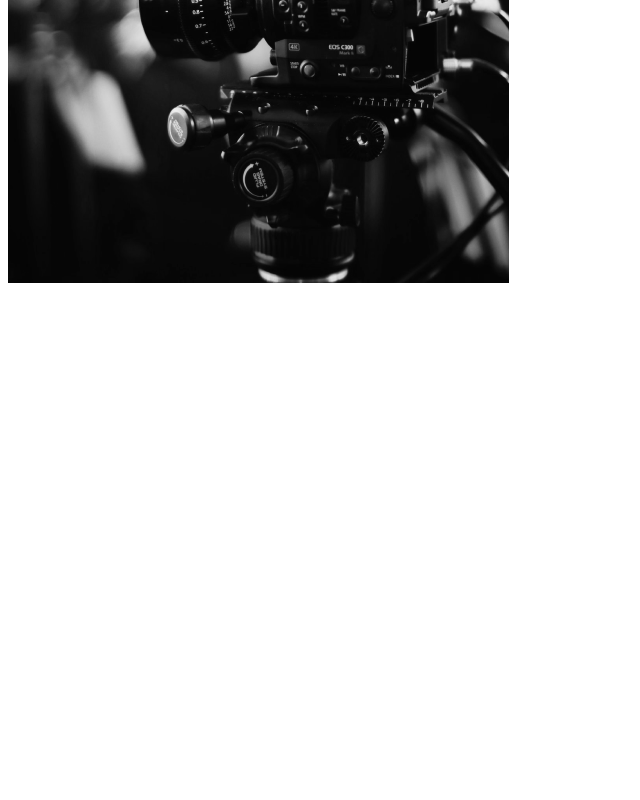
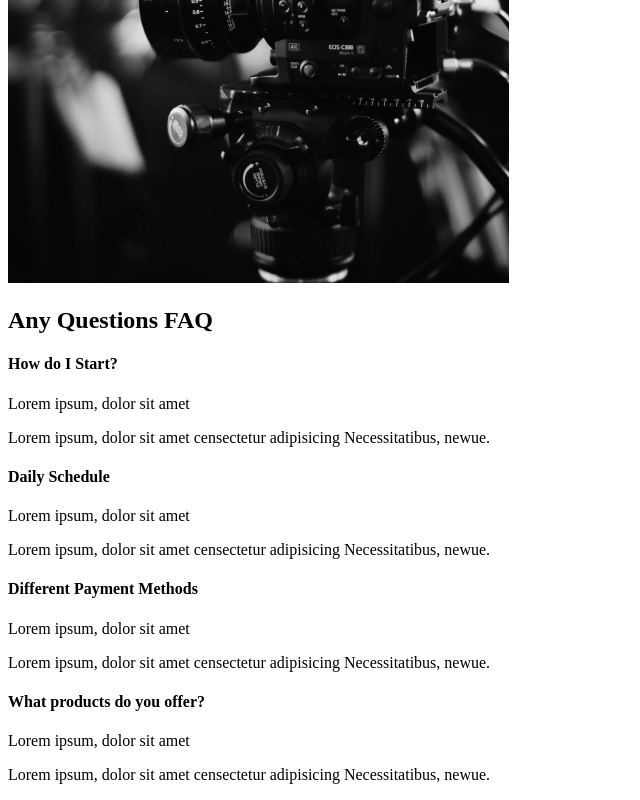
Before and after one commit to KrenarMuzaqi/capture-project, a React (Create React App) app: page / in a window 1280 px wide. Shown: the part 2078-2878 px from the top of the page, without its empty margins (0-640 px from the left). Before the commit the page ends 2373 px from the top, so only its background shows below. Built offline with nearby package versions, Linux system fonts and the light colour scheme.

Commit message:
Faq Section added

```diff
--- /dev/null
+++ b/src/components/FaqSection.js
@@ -0,0 +1,58 @@
+import React from "react";
+
+const FaqSection = () => {
+  return (
+    <div className="faq">
+      <h2>
+        Any Questions <span>FAQ</span>
+      </h2>
+
+      <div className="question">
+        <h4>How do I Start?</h4>
+
+        <div className="answer">
+          <p>Lorem ipsum, dolor sit amet </p>
+          <p>
+            Lorem ipsum, dolor sit amet censectetur adipisicing Necessitatibus,
+            newue.
+          </p>
+        </div>
+      </div>
+      <div className="question">
+        <h4>Daily Schedule</h4>
+
+        <div className="answer">
+          <p>Lorem ipsum, dolor sit amet </p>
+          <p>
+            Lorem ipsum, dolor sit amet censectetur adipisicing Necessitatibus,
+            newue.
+          </p>
+        </div>
+      </div>
+      <div className="question">
+        <h4>Different Payment Methods</h4>
+
+        <div className="answer">
+          <p>Lorem ipsum, dolor sit amet </p>
+          <p>
+            Lorem ipsum, dolor sit amet censectetur adipisicing Necessitatibus,
+            newue.
+          </p>
+        </div>
+      </div>
+      <div className="question">
+        <h4>What products do you offer?</h4>
+
+        <div className="answer">
+          <p>Lorem ipsum, dolor sit amet </p>
+          <p>
+            Lorem ipsum, dolor sit amet censectetur adipisicing Necessitatibus,
+            newue.
+          </p>
+        </div>
+      </div>
+    </div>
+  );
+};
+
+export default FaqSection;
--- a/src/pages/AboutUs.js
+++ b/src/pages/AboutUs.js
@@ -3,12 +3,14 @@
 //Pages Components
 import AboutSection from "../components/AboutSection";
 import ServicesSection from "../components/ServicesSection";
+import FaqSection from "../components/FaqSection";
 
 const AboutUs = () => {
   return (
     <>
       <AboutSection />
       <ServicesSection />
+      <FaqSection />
     </>
   );
 };
```
